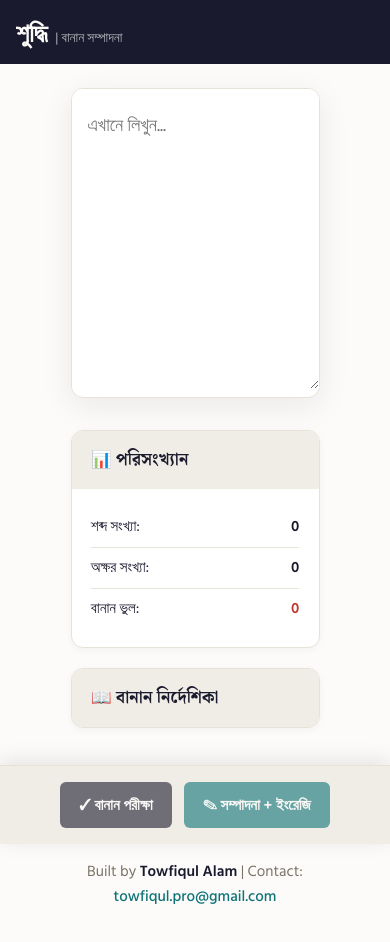
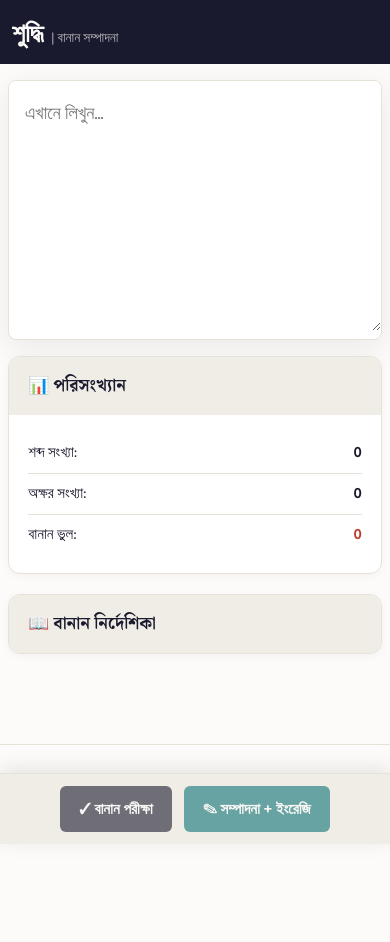
Before and after one commit to towfiqul101/shuddhikoron, a Next.js app: page / in a window 390 px wide. Shown: the top 942 px of the page. After the commit the page ends 875 px from the top, so only its background shows below. Built offline with nearby package versions, Linux system fonts and the light colour scheme.

Commit message:
Update BanglaNewsEditor.module.css

```diff
--- a/components/BanglaNewsEditor.module.css
+++ b/components/BanglaNewsEditor.module.css
@@ -16,7 +16,7 @@
 
 .focusMode .layout {
   grid-template-columns: 1fr;
-  max-width: 950px; /* Increased from 800px */
+  max-width: 1000px;
   padding-top: 4rem;
 }
 
@@ -30,7 +30,7 @@
 }
 
 .mastheadInner {
-  max-width: 1280px; /* Increased from 1100px */
+  max-width: 1280px;
   margin: 0 auto;
   padding: 0 2rem;
   display: flex;
@@ -54,7 +54,8 @@
 
 /* ============ Layout ============ */
 .layout {
-  max-width: 1280px; /* Increased from 1100px */
+  width: 100%; /* Forces the grid to expand */
+  max-width: 1280px;
   margin: 0 auto;
   padding: 2.5rem 2rem 4rem;
   display: grid;
@@ -62,11 +63,14 @@
   gap: 2rem;
   align-items: start;
   flex: 1;
+  box-sizing: border-box;
 }
 
 .editorColumn {
   display: flex;
   flex-direction: column;
+  width: 100%; /* Forces column to stretch */
+  min-width: 0; /* Prevents CSS grid blowout */
 }
 
 .editorCard {
@@ -75,6 +79,7 @@
   border-radius: var(--radius-lg);
   box-shadow: var(--shadow-md);
   overflow: hidden;
+  width: 100%;
 }
 
 .textarea {
@@ -88,6 +93,7 @@
   line-height: 1.8;
   color: var(--ink);
   min-height: 300px;
+  box-sizing: border-box;
 }
 
 /* ============ Action Bar ============ */
@@ -138,16 +144,23 @@
     z-index: 50;
     box-shadow: 0 -4px 20px rgba(0,0,0,0.1);
     justify-content: center;
+    padding: 0.75rem 0.5rem;
   }
   .layout {
     grid-template-columns: 1fr;
-    padding: 1.5rem 1rem 90px; /* Reduced side padding from 2rem to 1rem for a wider mobile canvas */
+    /* This drops the huge side margins to a tiny 8px gap */
+    padding: 1rem 0.5rem 90px;
+    gap: 1rem;
   }
   .mastheadInner {
-    padding: 0 1rem; /* Aligns masthead with the new wider mobile layout */
+    padding: 0 0.75rem;
+  }
+  .editorCard {
+    border-radius: 8px; /* Slightly sharper corners on mobile */
   }
   .textarea {
-    padding: 1.25rem 1rem; /* Slightly less inner padding on phones */
+    padding: 1rem;
+    min-height: 250px;
   }
   .btnFocus { display: none; }
 }
@@ -187,11 +200,14 @@
   border-radius: 0 0 var(--radius-lg) var(--radius-lg);
   padding: 1.5rem;
   min-height: 200px;
+  width: 100%;
+  box-sizing: border-box;
 }
 
 @media (max-width: 768px) {
   .panel {
-    padding: 1.25rem 1rem; /* Less padding inside the panel on mobile */
+    padding: 1rem 0.75rem;
+    border-radius: 0 0 8px 8px;
   }
 }
 
@@ -216,6 +232,7 @@
   resize: vertical;
   outline: none;
   transition: all 0.2s ease;
+  box-sizing: border-box;
 }
 
 .editableResult:focus {
@@ -226,7 +243,7 @@
 
 @media (max-width: 768px) {
   .editableResult {
-    padding: 1.25rem 1rem; /* Less padding inside editable text on mobile */
+    padding: 1rem 0.75rem;
   }
 }
 
```
